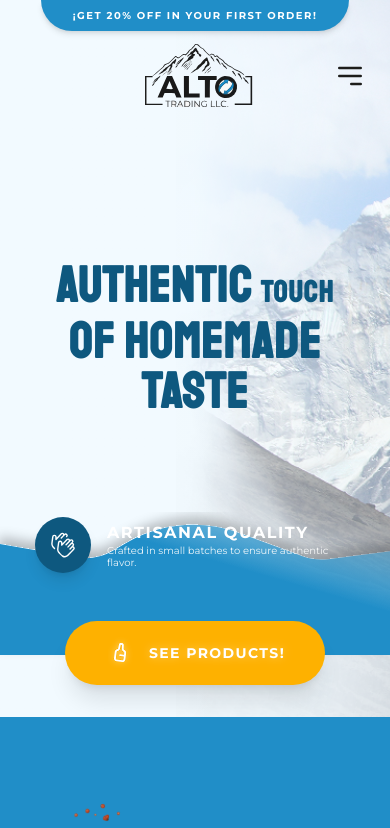
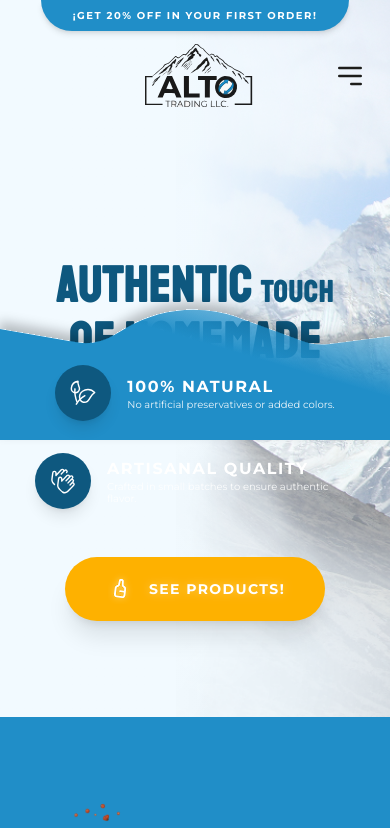
Before and after one commit to kgomezAumenta/bybusa, a Next.js app: page / in a window 390 px wide. Shown: the top 828 px of the page. Built offline with nearby package versions, Linux system fonts and the light colour scheme.

Commit message:
arreglo en hero desktop

```diff
--- a/src/components/sections/Hero.tsx
+++ b/src/components/sections/Hero.tsx
@@ -5,7 +5,7 @@ import Link from 'next/link';
 
 const Hero = () => {
     return (
-        <section id="home" className="relative min-h-[85vh] md:min-h-[100vh] flex items-center overflow-x-hidden pt-20 bg-[#F2FAFF]">
+        <section id="home" className="relative min-h-[85vh] md:min-h-[100vh] flex items-center overflow-x-hidden overflow-y-hidden pt-20 bg-[#F2FAFF]">
 
             {/* 1. BACKGROUND (MOUNT IMAGE + OVERLAY) */}
             <div className="absolute inset-0 z-0">
@@ -48,7 +48,7 @@ const Hero = () => {
             {/* 4. BOTTOM WAVE ZONE */}
             <div className="absolute bottom-0 left-0 w-full leading-none z-40">
                 {/* Wrapper que recorta el SVG (30% vertical visible) */}
-                <div className="relative w-full overflow-hidden h-[205px] md:h-[268px]">
+                <div className="relative w-full h-[420px] md:h-[268px]">
                     <svg
                         viewBox="0 0 1442 570"
                         fill="none"
@@ -64,9 +64,9 @@ const Hero = () => {
 
                         <defs>
                             <linearGradient id="fillTopRightFade" x1="0" y1="1" x2="1" y2="0">
-                                <stop offset="0%" stop-color="#208EC8" stop-opacity="1" />
-                                <stop offset="60%" stop-color="#208EC8" stop-opacity="1" />
-                                <stop offset="100%" stop-color="#208EC8" stop-opacity="0.10" />
+                                <stop offset="0%" stopColor="#208EC8" stopOpacity="1" />
+                                <stop offset="60%" stopColor="#208EC8" stopOpacity="1" />
+                                <stop offset="100%" stopColor="#208EC8" stopOpacity="0.10" />
                             </linearGradient>
 
                             <filter
@@ -76,9 +76,9 @@ const Hero = () => {
                                 width="1746.38"
                                 height="569.517"
                                 filterUnits="userSpaceOnUse"
-                                color-interpolation-filters="sRGB"
+                                colorInterpolationFilters="sRGB"
                             >
-                                <feFlood flood-opacity="0" result="BackgroundImageFix" />
+                                <feFlood floodOpacity="0" result="BackgroundImageFix" />
                                 <feColorMatrix
                                     in="SourceAlpha"
                                     type="matrix"
@@ -100,7 +100,7 @@ const Hero = () => {
 
 
                     {/* 5. FEATURES & BUTTON (Inside/On the blue zone) */}
-                    <div className="absolute bottom-8 md:bottom-12 left-0 w-full z-50">
+                    <div className="absolute bottom-24 md:bottom-12 left-0 w-full z-50absolute bottom-8 md:bottom-12 left-0 w-full z-50">
                         <div className="w-full md:w-[90%] px-6 md:pl-[114px] md:pr-12">
                             <div className="flex flex-col md:flex-row items-center md:items-end justify-start gap-8 md:gap-8">
 
```
